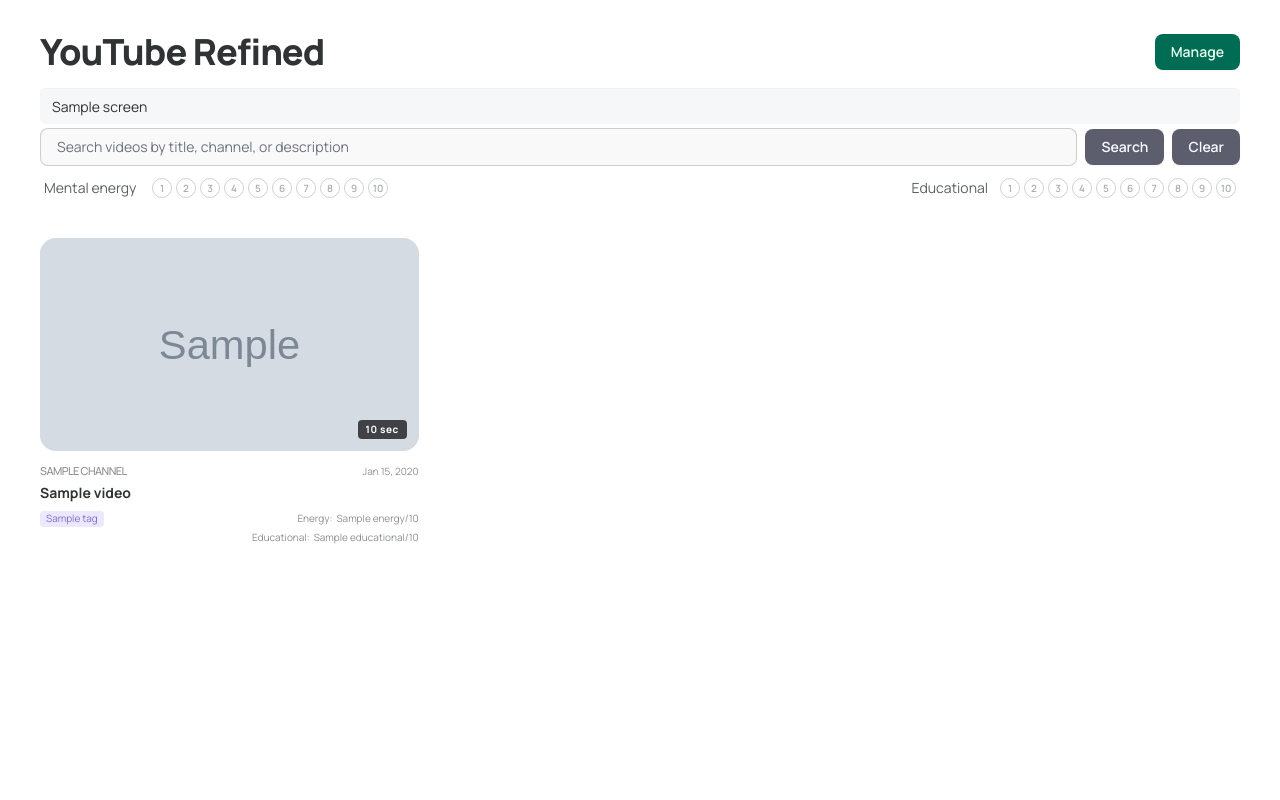
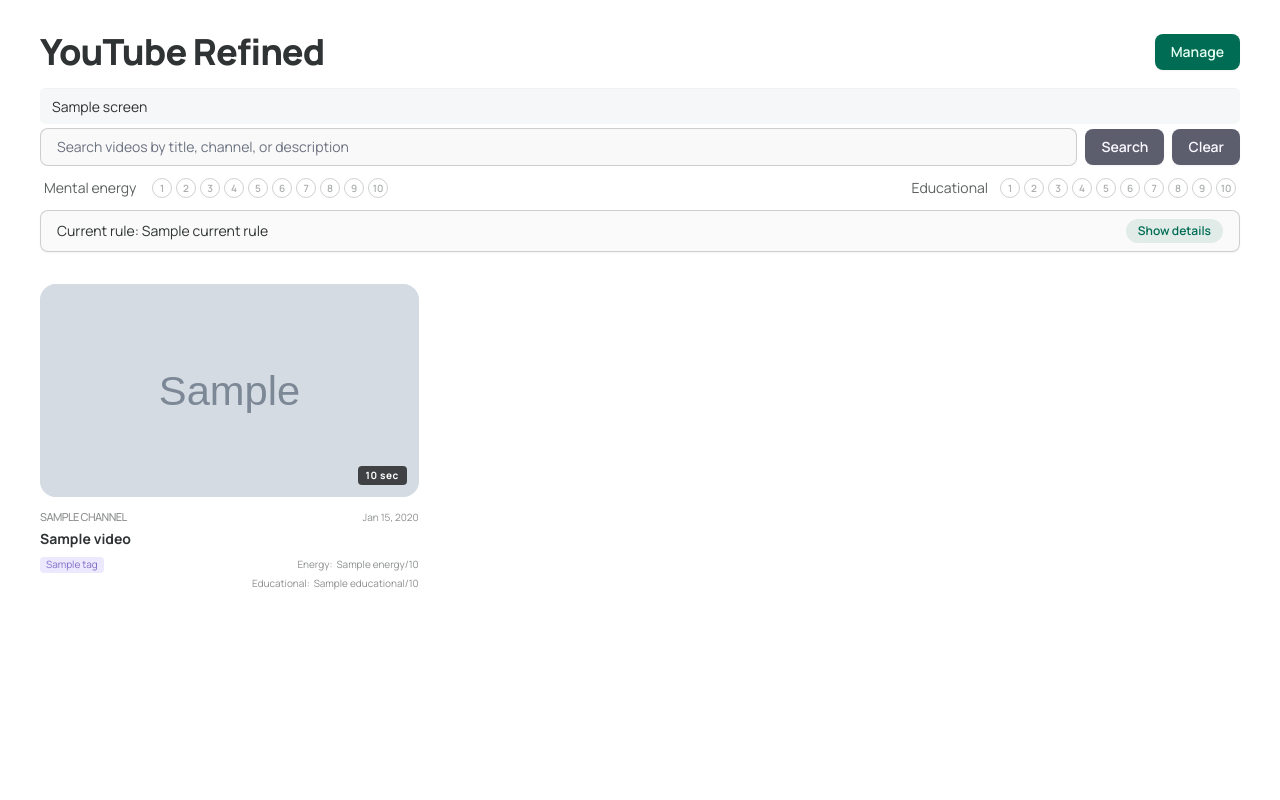
Before and after one commit to Jennawinx/youtube-refined, a Django app: template templates/feed/home.html in a window 1280 px wide. Run offline with Django 4.2, Linux system fonts and the light colour scheme; the template is opened without the code that fills it: most values are stand-ins (such as "Sample title", 1, 10 or a date in 2020); grey boxes marked "Sample" are stand-in pictures; some libraries are stand-ins or nearby versions.

Commit message:
wip show current rules

```diff
--- a/feed/static/css/output.css
+++ b/feed/static/css/output.css
@@ -1468,6 +1468,9 @@
   .mt-1 {
     margin-top: calc(var(--spacing) * 1);
   }
+  .mt-2 {
+    margin-top: calc(var(--spacing) * 2);
+  }
   .mt-4 {
     margin-top: calc(var(--spacing) * 4);
   }
@@ -1664,6 +1667,9 @@
   .resize {
     resize: both;
   }
+  .list-none {
+    list-style-type: none;
+  }
   .grid-cols-1 {
     grid-template-columns: repeat(1, minmax(0, 1fr));
   }
@@ -1793,6 +1799,14 @@
     --tw-border-style: none;
     border-style: none;
   }
+  .badge-outline {
+    @layer daisyui.l1.l2 {
+      color: var(--badge-color);
+      --badge-bg: #0000;
+      background-image: none;
+      border-color: currentColor;
+    }
+  }
   .border-primary {
     border-color: var(--color-primary);
   }
@@ -1814,32 +1828,20 @@
       background-color: color-mix(in oklab, var(--color-black) 70%, transparent);
     }
   }
-  .bg-gray-100\/50 {
-    background-color: color-mix(in srgb, oklch(96.7% 0.003 264.542) 50%, transparent);
-    @supports (color: color-mix(in lab, red, red)) {
-      background-color: color-mix(in oklab, var(--color-gray-100) 50%, transparent);
-    }
-  }
-  .bg-gray-200\/25 {
-    background-color: color-mix(in srgb, oklch(92.8% 0.006 264.531) 25%, transparent);
-    @supports (color: color-mix(in lab, red, red)) {
-      background-color: color-mix(in oklab, var(--color-gray-200) 25%, transparent);
-    }
-  }
   .bg-gray-200\/35 {
     background-color: color-mix(in srgb, oklch(92.8% 0.006 264.531) 35%, transparent);
     @supports (color: color-mix(in lab, red, red)) {
       background-color: color-mix(in oklab, var(--color-gray-200) 35%, transparent);
     }
   }
-  .bg-gray-200\/50 {
-    background-color: color-mix(in srgb, oklch(92.8% 0.006 264.531) 50%, transparent);
-    @supports (color: color-mix(in lab, red, red)) {
-      background-color: color-mix(in oklab, var(--color-gray-200) 50%, transparent);
-    }
-  }
   .bg-primary {
     background-color: var(--color-primary);
+  }
+  .bg-primary\/10 {
+    background-color: var(--color-primary);
+    @supports (color: color-mix(in lab, red, red)) {
+      background-color: color-mix(in oklab, var(--color-primary) 10%, transparent);
+    }
   }
   .bg-primary\/20 {
     background-color: var(--color-primary);
@@ -2116,10 +2118,6 @@
   .opacity-90 {
     opacity: 90%;
   }
-  .shadow-none {
-    --tw-shadow: 0 0 #0000;
-    box-shadow: var(--tw-inset-shadow), var(--tw-inset-ring-shadow), var(--tw-ring-offset-shadow), var(--tw-ring-shadow), var(--tw-shadow);
-  }
   .shadow-sm {
     --tw-shadow: 0 1px 3px 0 var(--tw-shadow-color, rgb(0 0 0 / 0.1)), 0 1px 2px -1px var(--tw-shadow-color, rgb(0 0 0 / 0.1));
     box-shadow: var(--tw-inset-shadow), var(--tw-inset-ring-shadow), var(--tw-ring-offset-shadow), var(--tw-ring-shadow), var(--tw-shadow);
@@ -2176,6 +2174,18 @@
   .duration-500 {
     --tw-duration: 500ms;
     transition-duration: 500ms;
+  }
+  .badge-info {
+    @layer daisyui.l1.l2 {
+      --badge-color: var(--color-info);
+      --badge-fg: var(--color-info-content);
+    }
+  }
+  .badge-neutral {
+    @layer daisyui.l1.l2 {
+      --badge-color: var(--color-neutral);
+      --badge-fg: var(--color-neutral-content);
+    }
   }
   .badge-primary {
     @layer daisyui.l1.l2 {
--- a/templates/feed/home.html
+++ b/templates/feed/home.html
@@ -55,6 +55,42 @@
             {% include 'components/rate.html' with name='educational' selected_min=educational_min selected_max=educational_max max=10 %}
           </div>
         </div>
+        {% if current_rule %}
+          <details class="rounded-lg border border-outline-variant/60 bg-surface/80 px-4 py-2 shadow-sm">
+            <summary class="cursor-pointer list-none flex items-center justify-between gap-4 text-sm text-on-surface select-none">
+              <span>Current rule: {{ current_rule.rule_name }}</span>
+              <span class="rounded-full bg-primary/10 px-3 py-1 text-xs font-semibold text-primary">Show details</span>
+            </summary>
+            <div class="mt-4 grid gap-3 text-sm text-on-surface-variant sm:grid-cols-2">
+              <div>
+                <p class="text-xs uppercase tracking-wide text-on-surface-variant/70">Time</p>
+                <p class="mt-1 text-on-surface">{{ current_rule.time_str }}</p>
+              </div>
+              {% if current_rule.category_tags %}
+                <div>
+                  <p class="text-xs uppercase tracking-wide text-on-surface-variant/70">Tags</p>
+                  <div class="mt-2 flex flex-wrap gap-1">
+                    {% for tag in current_rule.category_tags %}
+                      <span class="badge badge-info">{{ tag }}</span>
+                    {% endfor %}
+                  </div>
+                </div>
+              {% endif %}
+              {% if current_rule.min_energy or current_rule.max_energy %}
+                <div>
+                  <p class="text-xs uppercase tracking-wide text-on-surface-variant/70">Mental energy</p>
+                  <p class="mt-1 text-on-surface">{{ current_rule.min_energy|default:'-' }} to {{ current_rule.max_energy|default:'-' }}</p>
+                </div>
+              {% endif %}
+              {% if current_rule.min_educational or current_rule.max_educational %}
+                <div>
+                  <p class="text-xs uppercase tracking-wide text-on-surface-variant/70">Educational</p>
+                  <p class="mt-1 text-on-surface">{{ current_rule.min_educational|default:'-' }} to {{ current_rule.max_educational|default:'-' }}</p>
+                </div>
+              {% endif %}
+            </div>
+          </details>
+        {% endif %}
       </form>
     </header>
 
```
